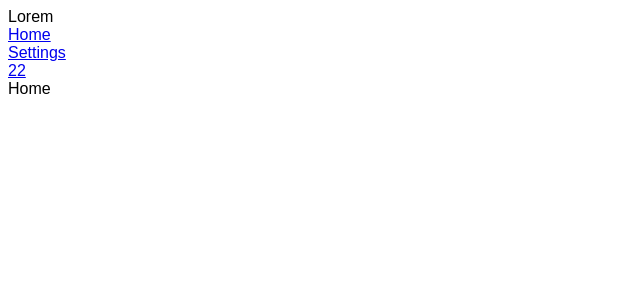
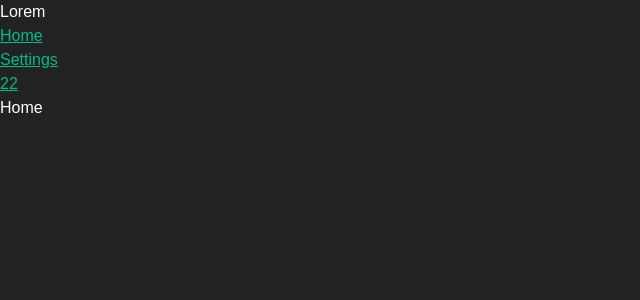
Before and after one commit to TheJaredWilcurt/nw-app-template, a Vue app: page /#/ in a window 1280 px wide. Shown: the top 300 px of the page, without its empty margins (0-640 px from the left). Built offline with nearby package versions, Linux system fonts and the light colour scheme.

Commit message:
Save and load settings

```diff
--- a/index.html
+++ b/index.html
@@ -4,8 +4,9 @@
     <meta charset="UTF-8" />
     <link rel="icon" href="/favicon.ico" />
     <meta name="viewport" content="width=device-width, initial-scale=1.0" />
+    <link rel="stylesheet" href="https://unpkg.com/bootswatch/dist/cerulean/bootstrap.min.css" />
+    <link rel="stylesheet" id="web-styles" />
     <style id="desktop-styles"></style>
-    <link rel="stylesheet" id="web-styles" />
     <title>Your App Name Here</title>
   </head>
   <body>
--- a/src/App.vue
+++ b/src/App.vue
@@ -19,7 +19,7 @@ export default {
   computed: {
   },
   created: function () {
-    settingsStore().saveSettings();
+    settingsStore().loadSettings();
   }
 };
 </script>
--- a/src/components/StyleSwapper.vue
+++ b/src/components/StyleSwapper.vue
@@ -19,80 +19,24 @@
 </template>
 
 <script>
+import { settingsStore } from '@/stores/appSettings.js';
+
+import { dynamicallyLoadThemesList } from '@/helpers/applyTheme.js';
+
 export default {
   name: 'StyleSwapper',
-  data: function () {
-    return {
-      selectedStyle: 'darkly',
-      swatches: [],
-      css: {}
-    };
-  },
-  methods: {
-    init: function () {
-      const hardCoded = [
-        'cerulean',
-        'cosmo',
-        'cyborg',
-        'darkly',
-        'flatly',
-        'journal',
-        'litera',
-        'lumen',
-        'lux',
-        'materia',
-        'minty',
-        'morph',
-        'pulse',
-        'quartz',
-        'sandstone',
-        'simplex',
-        'sketchy',
-        'slate',
-        'solar',
-        'spacelab',
-        'superhero',
-        'united',
-        'vapor',
-        'yeti',
-        'zephyr'
-      ];
-      let swatches = hardCoded;
-      let dynamicallyLoaded;
-      if (this.isDesktop) {
-        const fs = this.require('fs');
-        const path = this.require('path');
-        const folder = path.join('.', 'node_modules', 'bootswatch', 'dist');
-        dynamicallyLoaded = fs.readdirSync(folder);
-        if (!dynamicallyLoaded.length) {
-          dynamicallyLoaded = null;
-        }
-        swatches = dynamicallyLoaded || swatches;
-        swatches.forEach((swatchName) => {
-          const file = path.join(folder, swatchName, 'bootstrap.min.css');
-          this.css[swatchName] = String(fs.readFileSync(file));
-        });
+  computed: {
+    selectedStyle: {
+      get: function () {
+        return settingsStore().theme;
+      },
+      set: function (value) {
+        settingsStore().setTheme(value);
       }
-      this.swatches = swatches;
-      this.updateCss();
     },
-    updateCss: function () {
-      if (this.isDesktop) {
-        const styleEl = window.document.getElementById('desktop-styles');
-        styleEl.innerHTML = this.css[this.selectedStyle];
-      } else {
-        const linkEl = window.document.getElementById('web-styles');
-        linkEl.setAttribute('href', 'https://unpkg.com/bootswatch/dist/' + this.selectedStyle + '/bootstrap.min.css');
-      }
+    swatches: function () {
+      return dynamicallyLoadThemesList();
     }
-  },
-  watch: {
-    selectedStyle: function () {
-      this.updateCss();
-    }
-  },
-  created: function () {
-    this.init();
   }
 };
 </script>
--- /dev/null
+++ b/src/helpers/applyTheme.js
@@ -0,0 +1,81 @@
+/* eslint-disable import/no-unused-modules */
+
+const isDesktop = !!window.nw;
+
+const hardCodedThemesList = Object.freeze([
+  'cerulean',
+  'cosmo',
+  'cyborg',
+  'darkly',
+  'flatly',
+  'journal',
+  'litera',
+  'lumen',
+  'lux',
+  'materia',
+  'minty',
+  'morph',
+  'pulse',
+  'quartz',
+  'sandstone',
+  'simplex',
+  'sketchy',
+  'slate',
+  'solar',
+  'spacelab',
+  'superhero',
+  'united',
+  'vapor',
+  'yeti',
+  'zephyr'
+]);
+const bootswatchPath = function () {
+  if (isDesktop) {
+    const path = window.require('path');
+    return path.join('.', 'node_modules', 'bootswatch', 'dist');
+  }
+  return;
+};
+export const dynamicallyLoadThemesList = function () {
+  if (isDesktop) {
+    const fs = window.require('fs');
+    let list;
+    try {
+      list = fs.readdirSync(bootswatchPath());
+    } catch (err) {
+      console.log(err);
+    }
+    return list || hardCodedThemesList;
+  }
+  return hardCodedThemesList;
+};
+
+const cssData = {};
+let initialized = false;
+const initialize = function () {
+  if (initialized) {
+    return;
+  }
+  const swatches = dynamicallyLoadThemesList();
+  if (isDesktop) {
+    const fs = window.require('fs');
+    const path = window.require('path');
+    swatches.forEach((swatchName) => {
+      const file = path.join(bootswatchPath(), swatchName, 'bootstrap.min.css');
+      cssData[swatchName] = String(fs.readFileSync(file));
+    });
+  }
+  initialized = true;
+};
+
+export const updateCss = function (selectedTheme) {
+  selectedTheme = selectedTheme || 'darkly';
+  initialize();
+  if (isDesktop) {
+    const styleEl = window.document.getElementById('desktop-styles');
+    styleEl.innerHTML = cssData[selectedTheme];
+  } else {
+    const linkEl = window.document.getElementById('web-styles');
+    linkEl.setAttribute('href', 'https://unpkg.com/bootswatch/dist/' + selectedTheme + '/bootstrap.min.css');
+  }
+};
--- a/src/stores/appSettings.js
+++ b/src/stores/appSettings.js
@@ -2,16 +2,18 @@
 
 import { defineStore } from 'pinia';
 
+import { updateCss } from '@/helpers/applyTheme.js';
+
 const isDesktop = !!window.nw;
-
-function settingsFile () {
+const settingsFile = function () {
   if (isDesktop) {
     const path = window.require('path');
     const settingsFile = path.join(window.nw.App.dataPath, 'settings.json');
     return settingsFile;
   }
   return;
-}
+};
+const localStorageId = 'AppSettings';
 
 export const settingsStore = defineStore('settings', {
   state: function () {
@@ -21,10 +23,10 @@ export const settingsStore = defineStore('settings', {
   },
   actions: {
     loadSettings: function () {
+      let data;
       if (isDesktop) {
         const fs = window.require('fs');
         const location = settingsFile();
-        let data = {};
         try {
           if (fs.existsSync(location)) {
             data = JSON.parse(fs.readFileSync(location));
@@ -32,29 +34,50 @@ export const settingsStore = defineStore('settings', {
         } catch (err) {
           console.log(err);
         }
-        for (let key in data) {
-          console.log(key);
+      } else {
+        try {
+          data = window.localStorage.getItem(localStorageId);
+          data = JSON.parse(data);
+        } catch (err) {
+          console.log(err);
         }
       }
+      if (data) {
+        for (let key in data) {
+          this[key] = data[key];
+        }
+      }
+      updateCss(this.theme);
     },
     saveSettings: function () {
       if (isDesktop) {
         const fs = window.require('fs');
-        const location = settingsFile();
-        const data = this.settings;
-        fs.writeFileSync(location, data);
+        try {
+          fs.writeFileSync(settingsFile(), this.dataToSave);
+        } catch (err) {
+          console.log(err);
+        }
+      } else {
+        window.localStorage.setItem(localStorageId, this.dataToSave);
       }
     },
     setTheme: function (theme) {
       this.theme = theme;
+      updateCss(theme);
+      this.saveSettings();
     }
   },
   getters: {
-    settings: function (state) {
-      const copy = JSON.parse(JSON.stringify(state, null, 2));
-      delete copy._isOptionsAPI;
-      delete copy.$id;
-      return JSON.stringify(copy, null, 2);
+    dataToSave: function (state) {
+      try {
+        const copy = {
+          theme: state.theme
+        };
+        return JSON.stringify(copy, null, 2);
+      } catch (err) {
+        console.log(err);
+      }
+      return '';
     }
   }
 });
```
